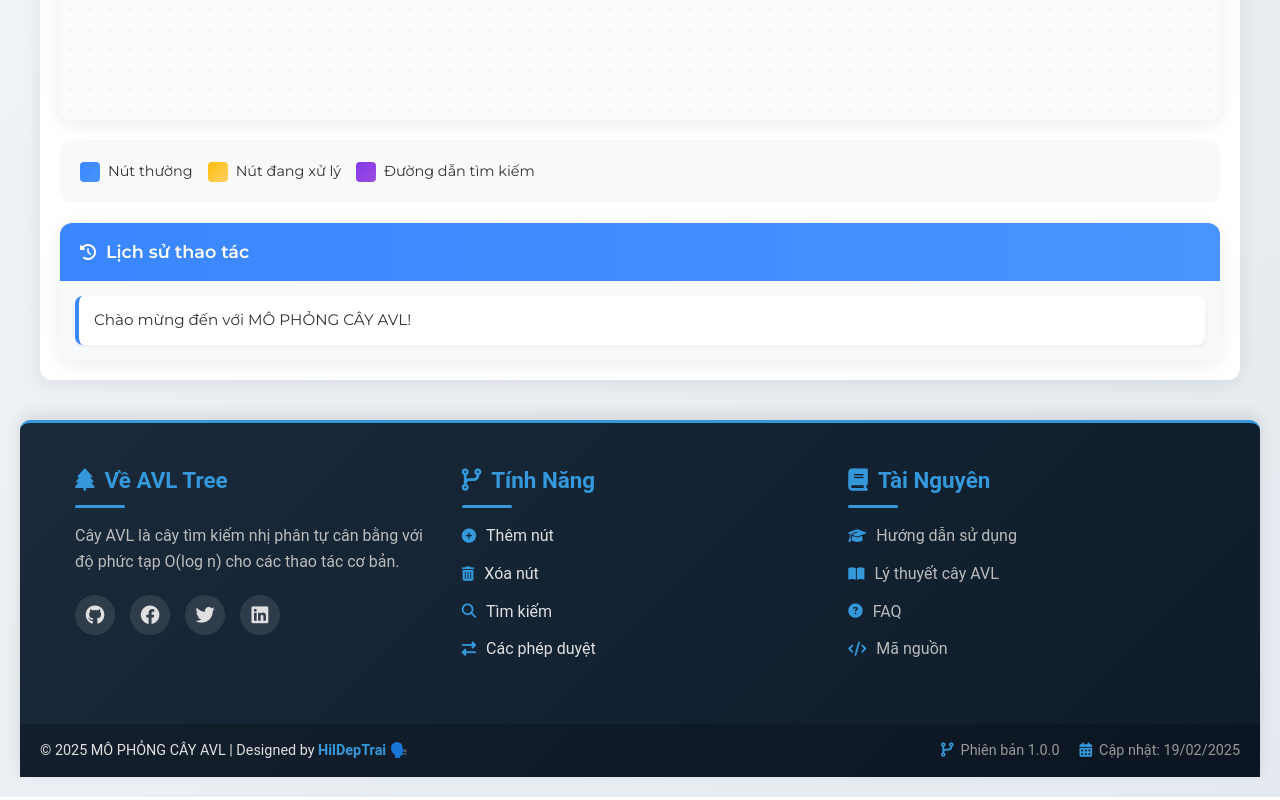
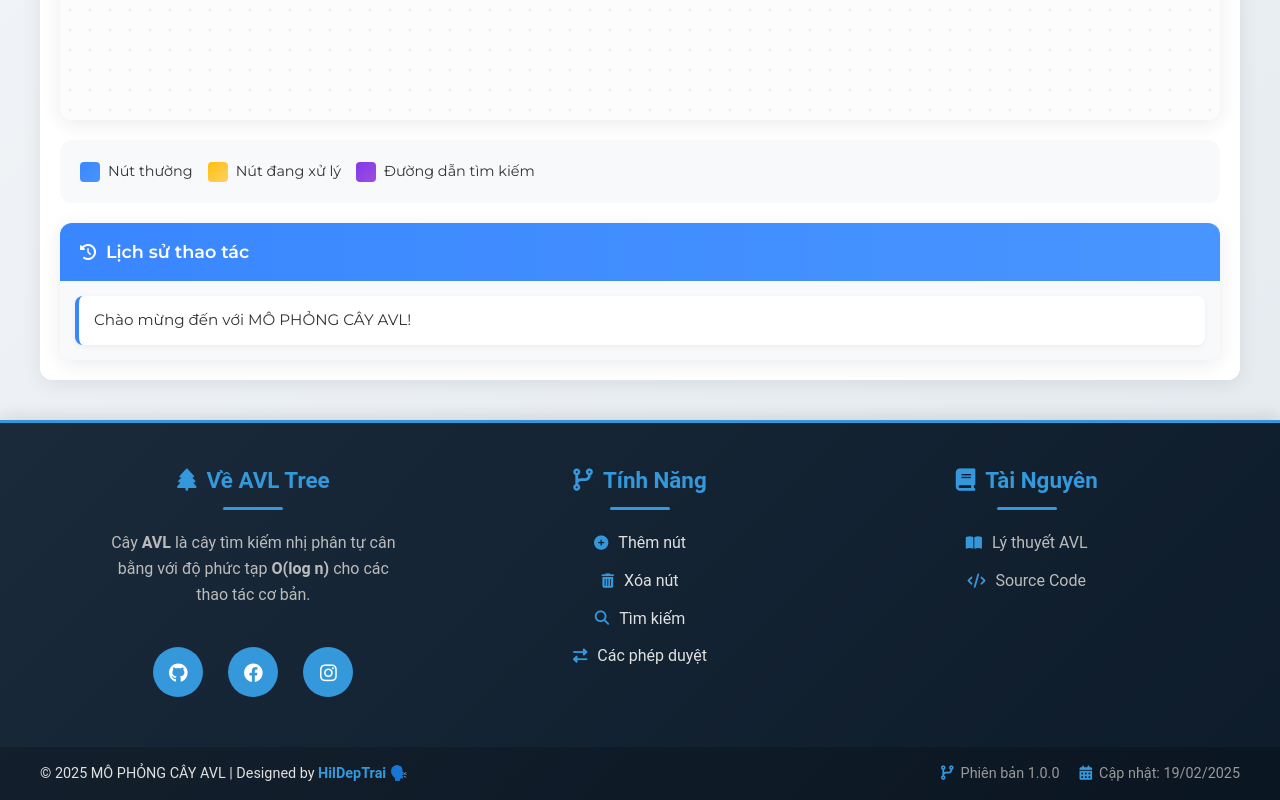
Before and after one commit to hiltd2758/avl_visual, a plain HTML site: page index.html in a window 1280 px wide. Shown: the part 1032-1832 px from the top of the page. Drawn offline with Linux system fonts and the light colour scheme.

Commit message:
💀 Hope This Works

```diff
--- a/index.html
+++ b/index.html
@@ -110,19 +110,18 @@
     <footer class="app-footer">
         <div class="footer-container">
             <div class="footer-section about">
-                <h3><i class="fas fa-tree"></i> Về AVL Tree</h3>
-                <p>Cây AVL là cây tìm kiếm nhị phân tự cân bằng với độ phức tạp O(log n) cho các thao tác cơ bản.</p>
+                <h3 class="footer-title"><i class="fas fa-tree"></i> Về AVL Tree</h3>
+                <p>Cây <strong>AVL</strong> là cây tìm kiếm nhị phân tự cân bằng với độ phức tạp <strong>O(log n)</strong> cho các thao tác cơ bản.</p>
                 <div class="social-links">
-                    <a href="#" class="social-icon"><i class="fab fa-github"></i></a>
-                    <a href="#" class="social-icon"><i class="fab fa-facebook"></i></a>
-                    <a href="#" class="social-icon"><i class="fab fa-twitter"></i></a>
-                    <a href="#" class="social-icon"><i class="fab fa-linkedin"></i></a>
+                    <a href="https://www.github.com/hiltd2758" class="github" target="_blank"><i class="fab fa-github"></i></a>
+                    <a href="https://www.facebook.com/hiltd05" class="facebook" target="_blank"><i class="fab fa-facebook"></i></a>
+                    <a href="https://www.instagram.com/hilyh_woqq/" class="instagram" target="_blank"><i class="fab fa-instagram"></i></a>
                 </div>
             </div>
 
             <div class="footer-section features">
-                <h3><i class="fas fa-code-branch"></i> Tính Năng</h3>
-                <ul>
+                <h3 class="footer-title"><i class="fas fa-code-branch"></i> Tính Năng</h3>
+                <ul class="feature-list">
                     <li><i class="fas fa-plus-circle"></i> Thêm nút</li>
                     <li><i class="fas fa-trash-alt"></i> Xóa nút</li>
                     <li><i class="fas fa-search"></i> Tìm kiếm</li>
@@ -131,19 +130,28 @@
             </div>
 
             <div class="footer-section resources">
-                <h3><i class="fas fa-book"></i> Tài Nguyên</h3>
-                <ul>
-                    <li><a href="avl-visual/resources/guide.html"><i class="fas fa-graduation-cap"></i> Hướng dẫn sử dụng</a></li>
-                    <li><a href="../resources/theory.html"><i class="fas fa-book-open"></i> Lý thuyết cây AVL</a></li>
-                    <li><a href="../resources/faq.html"><i class="fas fa-question-circle"></i> FAQ</a></li>
-                    <li><a href="../resources/source-code.html"><i class="fas fa-code"></i> Mã nguồn</a></li>
+                <h3 class="footer-title"><i class="fas fa-book"></i> Tài Nguyên</h3>
+                <ul class="resource-list">
+                    <li>
+                        <a href="https://learnersbucket.com/tutorials/data-structures/avl-tree-in-javascript/" target="_blank">
+                            <i class="fas fa-book-open"></i> Lý thuyết AVL
+                        </a>
+                    </li>
+                    <li>
+                        <a href="https://github.com/hiltd2758/avl_visual" target="_blank">
+                            <i class="fas fa-code"></i> Source Code
+                        </a>
+                    </li>
                 </ul>
             </div>
         </div>
 
         <div class="footer-bottom">
+
             <div class="copyright">
-                <p>&copy; 2025 MÔ PHỎNG CÂY AVL | Designed by <span class="highlight"><a href="https://github.com/hiltd2758" target="_blank">HilDepTrai 🗣️</a></span></p>
+                <p>&copy; 2025 MÔ PHỎNG CÂY AVL | Designed by <span class="highlight">
+                    <a href="https://github.com/hiltd2758" target="_blank">HilDepTrai 🗣️</a></span>
+                </p>
             </div>
             <div class="version-info">
                 <span><i class="fas fa-code-branch"></i> Phiên bản 1.0.0</span>
@@ -151,7 +159,6 @@
             </div>
         </div>
     </footer>
-
     <script src="script.js"></script>
 </body>
 </html>
--- a/style.css
+++ b/style.css
@@ -25,6 +25,8 @@ body {
     min-height: 100vh;
     padding: 20px;
     line-height: 1.6;
+    margin: 0;
+    padding:0;
 }
 
 .container {
@@ -34,14 +36,16 @@ body {
     border-radius: var(--border-radius);
     box-shadow: var(--box-shadow);
     overflow: hidden;
+    /* padding-top:25px; */
 }
 
 .app-header {
     background: linear-gradient(to right, var(--primary-color), var(--secondary-color));
     color: white;
-    padding: 20px 30px;
+    padding: 20px 30px 40px 50px;
     text-align: center;
     position: relative;
+
 }
 
 .app-header h1 {
@@ -457,7 +461,6 @@ input[type="number"]:focus {
     transform: rotate(15deg);
 }
 
-/* Dark theme styles */
 body.dark-theme {
     background: linear-gradient(135deg, #1a1d21 0%, #2c3138 100%);
     color: #e9ecef;
@@ -594,7 +597,6 @@ body.dark-theme .speed-label {
     }
 }
 
-/* footer */
 
 .app-footer {
     background: linear-gradient(135deg, #1a2a3a 0%, #0d1b2a 100%);
@@ -603,7 +605,32 @@ body.dark-theme .speed-label {
     margin-top: 40px;
     font-family: 'Roboto', sans-serif;
     box-shadow: 0 -5px 15px rgba(0, 0, 0, 0.1);
-    border-radius: 10px 10px 0 0;
+    /* border-radius: 3rem 6rem 9rem 12rem; */
+    overflow: hidden;
+    width: 100%;
+    /* position: fixed; */
+    bottom: 0;
+    left: 0;
+
+}
+
+.footer-container {
+    display: flex;
+    flex-wrap: wrap;
+    justify-content: space-between;
+    /* max-width: 1200px; */
+    margin: 0 auto;
+    padding: 40px 20px 30px;
+}
+
+.app-footer {
+    background: linear-gradient(135deg, #1a2a3a 0%, #0d1b2a 100%);
+    color: #e0e0e0;
+    border-top: 3px solid #3498db;
+    margin-top: 40px;
+    font-family: 'Roboto', sans-serif;
+    box-shadow: 0 -5px 15px rgba(0, 0, 0, 0.1);
+    /* border-radius: 10px 10px 0 0; */
     overflow: hidden;
 }
 
@@ -620,69 +647,73 @@ body.dark-theme .speed-label {
     flex: 1;
     min-width: 250px;
     margin: 0 15px 20px;
+    display: flex;
+    flex-direction: column;
+    align-items: center;
+    text-align: center;
 }
 
-.footer-section h3 {
+.footer-title {
     color: #3498db;
     font-size: 1.4rem;
-    margin-bottom: 15px;
+    margin-bottom: 20px;
     display: flex;
     align-items: center;
     position: relative;
-    padding-bottom: 10px;
+    padding-bottom: 12px;
+    justify-content: center;
 }
 
-.footer-section h3::after {
+.footer-title::after {
     content: '';
     position: absolute;
     bottom: 0;
-    left: 0;
-    width: 50px;
+    left: 50%;
+    transform: translateX(-50%);
+    width: 60px;
     height: 3px;
     background: #3498db;
     border-radius: 2px;
 }
 
-.footer-section h3 i {
+.footer-title i {
     margin-right: 10px;
     color: #3498db;
 }
-.footer-bottom a{
-    text-decoration: none;
-    color:#3498db;
-}
-.footer-bottom a:hover{
-    text-decoration: underline;
-}
+
 .footer-section p {
     line-height: 1.6;
     color: #bbb;
     margin-bottom: 20px;
+    max-width: 300px;
 }
 
-.footer-section ul {
+.feature-list, .resource-list {
     list-style: none;
     padding: 0;
+    width: 100%;
+    max-width: 200px;
 }
 
-.footer-section ul li {
+.feature-list li, .resource-list li {
     margin-bottom: 12px;
     display: flex;
     align-items: center;
+    justify-content: center;
     transition: transform 0.2s;
 }
 
-.footer-section ul li:hover {
-    transform: translateX(5px);
+.feature-list li:hover, .resource-list li:hover {
+    transform: translateY(-3px);
 }
 
-.footer-section ul li i {
+.feature-list li i, .resource-list li i {
     color: #3498db;
     margin-right: 10px;
     font-size: 0.9rem;
 }
 
-.footer-section ul li a {
+.resource-list li a {
     color: #bbb;
     text-decoration: none;
     transition: color 0.3s;
@@ -690,7 +721,7 @@ body.dark-theme .speed-label {
     align-items: center;
 }
 
-.footer-section ul li a:hover {
+.resource-list li a:hover {
     color: #3498db;
 }
 
@@ -698,32 +729,13 @@ body.dark-theme .speed-label {
     display: flex;
     gap: 15px;
     margin-top: 20px;
+    justify-content: center;
 }
 
-.social-icon {
-    display: flex;
-    align-items: center;
-    justify-content: center;
-    width: 40px;
-    height: 40px;
-    border-radius: 50%;
-    background: rgba(255, 255, 255, 0.1);
-    color: #e0e0e0;
-    text-decoration: none;
-    transition: all 0.3s ease;
-    font-size: 1.2rem;
-}
-
-.social-icon:hover {
-    background: #3498db;
-    color: #fff;
-    transform: translateY(-3px);
-    box-shadow: 0 5px 15px rgba(52, 152, 219, 0.4);
-}
 
 .footer-bottom {
     background: rgba(0, 0, 0, 0.2);
-    padding: 15px 0;
+    padding: 15px 20px;
     display: flex;
     flex-wrap: wrap;
     justify-content: space-between;
@@ -737,11 +749,23 @@ body.dark-theme .speed-label {
 
 .copyright p {
     font-size: 0.9rem;
+    margin: 0;
 }
 
 .copyright .highlight {
     color: #3498db;
     font-weight: 600;
+}
+
+.footer-bottom a {
+    text-decoration: none;
+    color: #3498db;
+    transition: all 0.3s ease;
+}
+
+.footer-bottom a:hover {
+    text-decoration: underline;
+    color: #2980b9;
 }
 
 .version-info {
@@ -762,23 +786,62 @@ body.dark-theme .speed-label {
     color: #3498db;
 }
 
+.social-links a {
+    display: inline-flex;
+    align-items: center;
+    justify-content: center;
+    width: 50px;
+    height: 50px;
+    border-radius: 50%;
+    background-color: #3498db;
+    transition: all 0.3s ease-in-out;
+    text-decoration: none;
+    font-size: 1.2rem;
+    color: #fff;
+    margin: 0 5px;
+}
+.social-links a.facebook:hover {
+    background-color: #1877F2;
+    box-shadow: 0 0 15px rgba(24, 119, 242, 0.7);
+}
+
+.social-links a.instagram:hover {
+    background: linear-gradient(45deg, #FEDA77, #F58529, #DD2A7B, #8134AF, #515BD4);
+    box-shadow: 0 0 15px rgba(253, 90, 123, 0.7);
+}
+
+.social-links a.github:hover {
+    background-color: #181717;
+    box-shadow: 0 0 15px rgba(24, 23, 23, 0.7);
+}
+
+
 .dark-theme .app-footer {
     background: linear-gradient(135deg, #0a192f 0%, #051937 100%);
     border-top-color: #2980b9;
 }
 
-.dark-theme .footer-section h3,
-.dark-theme .footer-section ul li i,
+.dark-theme .footer-title,
+.dark-theme .feature-list li i,
+.dark-theme .resource-list li i,
 .dark-theme .copyright .highlight,
 .dark-theme .version-info i,
-.dark-theme .footer-section h3 i {
+.dark-theme .footer-title i {
     color: #2980b9;
+}
+
+.dark-theme .footer-title::after {
+    background: #2980b9;
 }
 
 .dark-theme .social-icon:hover {
     background: #2980b9;
 }
 
-.dark-theme .footer-section h3::after {
-    background: #2980b9;
+.dark-theme .footer-bottom a {
+    color: #2980b9;
 }
+
+.dark-theme .footer-bottom a:hover {
+    color: #3498db;
+}
```
Also changed, not shown: resources/faq.html (deleted, +0 -24 lines), resources/guide.html (deleted, +0 -26 lines), resources/source-code.html (deleted, +0 -21 lines), resources/theory.html (deleted, +0 -49 lines), script.js (+14 -18 lines).
